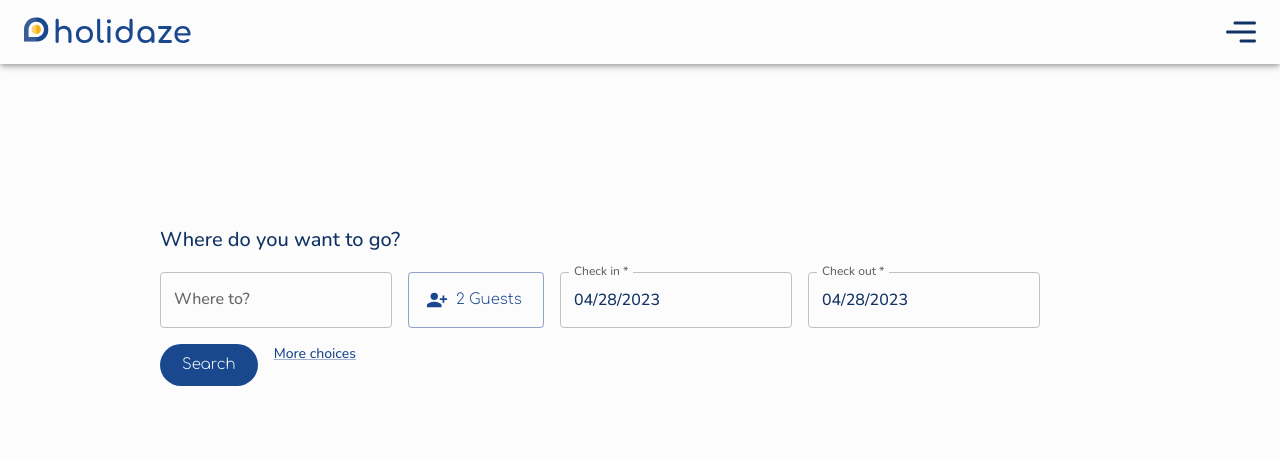
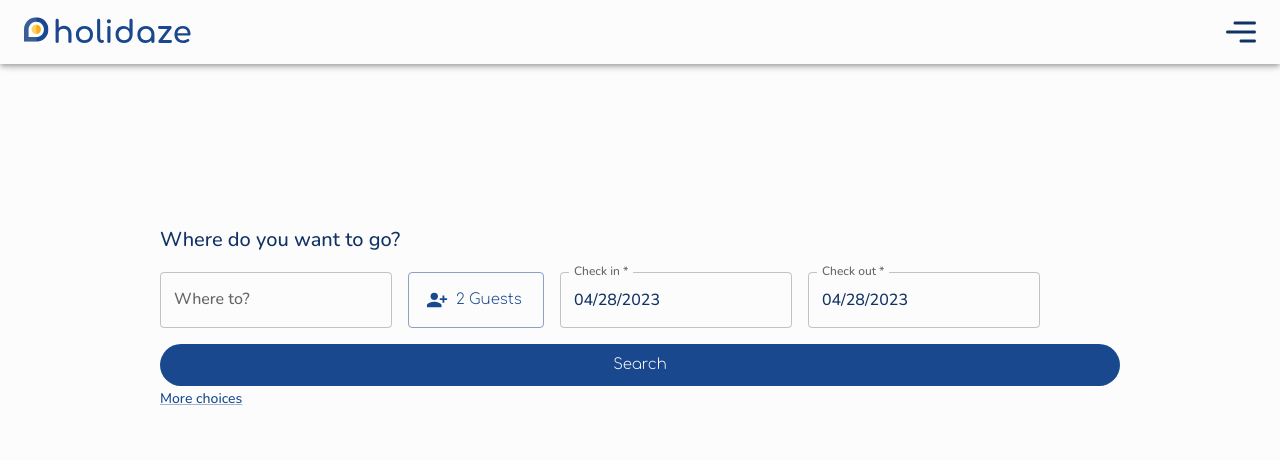
Before and after one commit to SiriHoyas/Holidaze, a React (Vite) app: page / in a window 1280 px wide. Shown: the top 460 px of the page. Built offline with nearby package versions, Linux system fonts and the light colour scheme; no server answers.

Commit message:
adds state management for search field

```diff
--- a/src/Router/Router.jsx
+++ b/src/Router/Router.jsx
@@ -1,5 +1,6 @@
-import { Route, Routes } from "react-router-dom";
+import { Link, Route, Routes } from "react-router-dom";
 
+import { Grid } from "@mui/material";
 import HomePage from "../pages/HomePage";
 import Layout from "../components/Layout";
 import Login from "../pages/Login";
@@ -18,6 +19,14 @@ function Router() {
         <Route path="login" element={<Login />} />
         <Route path="register" element={<Register />} />
         <Route path="profile" element={<Profile />} />
+        <Route
+          path="*"
+          element={
+            <Grid sx={{ mt: "10rem" }}>
+              <Link to={"/"}>LINK</Link>
+            </Grid>
+          }
+        />
       </Route>
     </Routes>
   );
--- a/src/components/Button/index.jsx
+++ b/src/components/Button/index.jsx
@@ -2,22 +2,22 @@ import { Link } from "react-router-dom";
 import { Button as MuiButton } from "@mui/material";
 import { styled } from "@mui/system";
 
-const ShapedButton = styled(MuiButton)(({ squared }) => ({
-  borderRadius: squared ? "6px" : "30px",
+const ShapedButton = styled(MuiButton)(({ shape }) => ({
+  borderRadius: shape === "square" ? "6px" : "30px",
   boxShadow: "none",
 }));
 
-function Button({ label, onClick, link, squared = false, ...props }) {
+function Button({ label, onClick, link, ...props }) {
   if (link) {
     return (
-      <ShapedButton variant="contained" to={link} component={Link} squared={squared} {...props}>
+      <ShapedButton variant="contained" to={link} component={Link} {...props}>
         {label}
       </ShapedButton>
     );
   }
 
   return (
-    <ShapedButton variant="contained" onClick={onClick} squared={squared} {...props}>
+    <ShapedButton variant="contained" onClick={onClick} {...props}>
       {label}
     </ShapedButton>
   );
--- a/src/components/Search/MoreChoices/index.jsx
+++ b/src/components/Search/MoreChoices/index.jsx
@@ -1,6 +1,13 @@
 import { Checkbox, FormControlLabel, FormGroup } from "@mui/material";
 
-function MoreChoices() {
+function MoreChoices({ state, setSearchParams }) {
+  const updatedValue = { guestCount: guestCountSum };
+  console.log(updatedValue);
+
+  setSearchParams((choices) => ({
+    ...choices,
+    ...updatedValue,
+  }));
   return (
     <>
       <FormControlLabel control={<Checkbox />} label="Parking" />
--- a/src/components/Search/index.jsx
+++ b/src/components/Search/index.jsx
@@ -1,28 +1,47 @@
 import { Grid, TextField, Typography } from "@mui/material";
+import { useEffect, useState } from "react";
 
 import Button from "../Button";
 import DateRangePicker from "../DatePicker";
 import GuestCountPicker from "../GuestCountPicker/GuestCountPicker";
 import Link from "@mui/material/Link";
 import MoreChoices from "./MoreChoices";
-import { useState } from "react";
+import { useDispatch } from "react-redux";
+import { useNavigate } from "react-router-dom";
 
 function Search() {
+  const [showMoreChoices, setShowMoreChoices] = useState(false);
+  const [searchParams, setSearchParams] = useState({});
   const [location, setLocation] = useState("Anywhere");
-  const [showMoreChoices, setShowMoreChoices] = useState(false);
+
+  const dispatch = useDispatch();
+  const navigate = useNavigate();
+
+  useEffect(() => {
+    const updatedValue = { keyword: location };
+
+    setSearchParams((input) => ({
+      ...input,
+      ...updatedValue,
+    }));
+  }, [location]);
+
+  function sendSearch() {
+    // navigate("/venues");
+    console.log(searchParams);
+  }
 
   function openChoices() {
     setShowMoreChoices((prev) => !prev);
   }
 
   return (
-    <Grid container direction={{ xs: "column", md: "row" }} rowGap={2} columnGap={2} sx={{ mt: "5rem" }} item={true}>
+    <Grid container sx={{ m: "0 auto" }}>
+      <Grid container direction={{ xs: "column", lg: "row" }} rowGap={2} columnGap={2} sx={{ mt: "5rem" }} item={true}>
         <Grid container>
           <Typography variant="h6">Where do you want to go?</Typography>
         </Grid>
-      <Grid item>
         <TextField
-          fullWidth
           id="outlined-basic"
           label="Where to?"
           onChange={(e) => {
@@ -30,84 +49,22 @@ function Search() {
           }}
           variant="outlined"
         />
+        <Grid item>
+          <GuestCountPicker state={searchParams} setSearchParams={setSearchParams} />
         </Grid>
-      <Grid item>
-        <GuestCountPicker />
+        <DateRangePicker state={searchParams} setSearchParams={setSearchParams} />
+        <Button sx={{ flexGrow: 1 }} label="Search" size={"large"} onClick={sendSearch} />
       </Grid>
-      <DateRangePicker />
-
-      <Button label="Search" size={"large"} />
+      <Grid>
         <Link sx={{ cursor: "pointer" }} variant="body2" onClick={openChoices} alignContent={"flex-start"}>
           More choices
         </Link>
         <Grid container direction={{ xs: "column", md: "row" }}>
-        {showMoreChoices && <MoreChoices />}
+          {showMoreChoices && <MoreChoices state={searchParams} setSearchParams={setSearchParams} />}
+        </Grid>
       </Grid>
     </Grid>
   );
 }
 
 export default Search;
-{
-  /* <DateRangePicker />
-        <Link sx={{ marginTop: "10px", cursor: "pointer" }} variant="body2" onClick={openChoices} alignContent={"flex-start"}>
-        More choices
-        </Link> */
-}
-{
-  /* <Grid container direction={{ xs: "column", md: "row" }}>
-          {showMoreChoices && <MoreChoices />}
-        </Grid> */
-}
-
-// Old search bar
-
-// <Grid container direction={{ xs: "column", md: "row" }} rowGap={2} columnGap={2} sx={{ mt: "5rem" }} item={true}>
-// <Grid container>
-//   <Typography variant="h6">Where do you want to go?</Typography>
-// </Grid>
-// <Grid item>
-//   <TextField
-//     fullWidth
-//     id="outlined-basic"
-//     label="Where to?"
-//     onChange={(e) => {
-//       setLocation(e.target.value);
-//     }}
-//     variant="outlined"
-//   />
-// </Grid>
-// <Grid item>
-//   <GuestCountPicker />
-// </Grid>
-// <DateRangePicker />
-// <Link sx={{ marginTop: "10px", cursor: "pointer" }} variant="body2" onClick={openChoices} alignContent={"flex-start"}>
-//   More choices
-// </Link>
-// <Button label="Search" size={"large"} />
-// <Grid container direction={{ xs: "column", md: "row" }}>
-//   {showMoreChoices && <MoreChoices />}
-// </Grid>
-// </Grid>
-
-{
-  /* <Grid container direction={{ xs: "column", md: "row" }} rowGap={2} columnGap={2} item={true}>
-<Grid container>
-  <Typography variant="h6">Where do you want to go?</Typography>
-</Grid>
-<Grid container direction={"row"} columnGap={2}>
-  <TextField
-    size="small"
-    sx={{ width: "60%" }}
-    id="outlined-basic"
-    label="Where to?"
-    onChange={(e) => {
-      setLocation(e.target.value);
-    }}
-    variant="outlined"
-  />
-  <GuestCountPicker />
-  <Button label="Search" size={"large"} sx={{ flexGrow: 1 }} />
-</Grid>
-</Grid> */
-}
--- a/src/pages/HomePage.jsx
+++ b/src/pages/HomePage.jsx
@@ -48,7 +48,7 @@ function HomePage() {
 
   if (smScreen) {
     return (
-      <Grid container sm={9} sx={{ margin: "0 auto" }}>
+      <Grid container sm={9} sx={{ margin: "0 auto" }} item={true}>
         <Grid item sx={{ mt: "9rem" }} xs={12}>
           <Search />
         </Grid>
@@ -57,9 +57,9 @@ function HomePage() {
             <Grid item xs={12} sx={{ mt: "5rem" }}>
               <Carousel indicators={false} duration={500} autoPlay={true} height={"500px"}>
                 {recommendedData.map((item) => (
-                  <Grid item sx={{ height: "100%", display: "flex" }} direction={"row"}>
+                  <Grid key={item.id} item sx={{ height: "100%", display: "flex" }}>
                     <ImageListItem key={item.id} sx={{ width: "100%" }}>
-                      <Box square={false} sx={{ width: "100%", height: "20%", p: "1rem", boxShadow: "0", backgroundColor: "#0000008f", zIndex: "100", position: "absolute", bottom: "0" }}>
+                      <Box sx={{ width: "100%", height: "20%", p: "1rem", boxShadow: "0", backgroundColor: "#0000008f", zIndex: "100", position: "absolute", bottom: "0" }}>
                         <Typography sx={{ color: "white" }}>{item.name}</Typography>
                       </Box>
                       <img src={`${item.media[0]}`} alt={item.name} loading="lazy" />
@@ -88,7 +88,7 @@ function HomePage() {
   }
 
   return (
-    <Grid container xs={11} sx={{ margin: "0 auto" }}>
+    <Grid container xs={11} sx={{ margin: "0 auto" }} item={true}>
       <Grid item sx={{ mt: "6rem" }}>
         <Search />
       </Grid>
--- a/src/pages/Venues.jsx
+++ b/src/pages/Venues.jsx
@@ -1,8 +1,11 @@
 import { Grid } from "@mui/material";
 import GuestCountPicker from "../components/GuestCountPicker/GuestCountPicker";
-import VenueCard from "../components/VenueCard";
 
 function Venues() {
+  const comingFromSearch = true;
+  if (comingFromSearch) {
+    console.log("wee");
+  }
   return (
     <>
       <Grid container rowGap={2} direction={"row"} xs={12} sx={{ mt: "6rem" }} item={true}>
--- a/src/store/SearchParamsSlice.jsx
+++ b/src/store/SearchParamsSlice.jsx
@@ -48,6 +48,6 @@ const searchParamsSlice = createSlice({
 
 console.log(searchParamsSlice);
 
-export const { updateGuestCount, updateDateFrom, updateDateTo } = searchParamsSlice.actions;
+export const { updateGuestCount, updateDateFrom, updateDateTo, updateBreakfast, updateKeyword, updateParking, updatePets, updateWifi } = searchParamsSlice.actions;
 
 export default searchParamsSlice.reducer;
--- /dev/null
+++ b/src/theme.jsx
@@ -0,0 +1,59 @@
+import { createTheme } from "@mui/material";
+
+export const theme = createTheme({
+  components: {
+    MuiCssBaseline: {
+      styleOverrides: {
+        body: {},
+      },
+    },
+  },
+  palette: {
+    common: {
+      white: "#FCFCFC",
+    },
+    primary: {
+      main: "#1A488E",
+      light: "#385E97",
+      dark: "#113264",
+      contrastText: "#FCFCFC",
+    },
+    secondary: {
+      main: "#F7B115",
+      light: "#FFD169",
+      dark: "#CF9515",
+      contrastText: "#FCFCFC",
+    },
+    text: {
+      primary: "#113264",
+    },
+    background: {
+      paper: "#FCFCFC",
+      default: "#FCFCFC",
+    },
+  },
+  typography: {
+    fontFamily: "'Nunito', sans-serif",
+    h1: {
+      fontFamily: "'Comfortaa', cursive",
+      fontWeight: "700",
+    },
+    h2: {
+      fontFamily: "'Comfortaa', cursive",
+      fontWeight: "700",
+    },
+    h3: {
+      fontFamily: "'Comfortaa', cursive",
+      fontWeight: "500",
+    },
+    body1: {
+      fontFamily: "'Nunito', sans-serif",
+      fontWeight: "500",
+    },
+    button: {
+      fontFamily: "'Comfortaa', cursive",
+      fontWeight: "100",
+      textTransform: "none",
+    },
+  },
+});
```
Also changed, not shown: src/App.jsx (+1 -58 lines), src/components/CardGallery/index.jsx (+4 -6 lines), src/components/DatePicker/index.jsx (+11 -18 lines), src/components/GuestCountPicker/GuestCountPicker.jsx (+16 -12 lines). Lines whose indentation alone changed are shown as unchanged.
